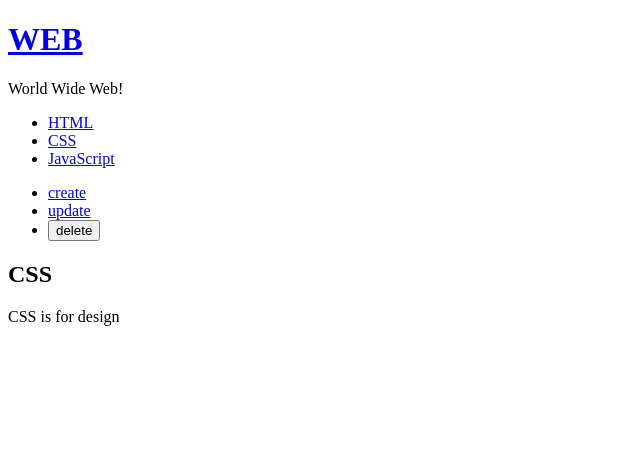
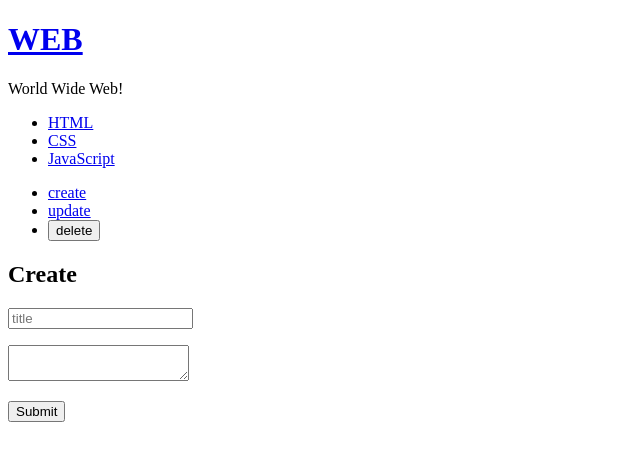
Before and after one commit to navylkh/react-app, a React (Create React App) app: page / in a window 1280 px wide. Shown: the top 460 px of the page, without its empty margins (0-640 px from the left). Built offline with nearby package versions, Linux system fonts and the light colour scheme.

Commit message:
2023.05.26 스터디

```diff
--- a/src/App.js
+++ b/src/App.js
@@ -1,6 +1,7 @@
 import React, { Component } from 'react';
 import TOC from "./components/TOC"
-import Content from "./components/Content"
+import ReadContent from "./components/ReadContent"
+import CreateContent from "./components/CreateContent"
 import Subject from "./components/Subject"
 import Control from "./components/Control"
 //import logo from './logo.svg';
@@ -10,7 +11,7 @@ class App extends Component {
   constructor(props) {
     super(props)
     this.state = {
-      mode:'read',
+      mode:'create',
       selected_content_id:2,
       subject:{title:'WEB', sub:'World Wide Web!'},
       welcome:{title:'Welcome', desc:'Hello, React!!'},
@@ -24,10 +25,11 @@ class App extends Component {
 
   render() {
     console.log('App render()');
-    var _title, _desc = null;
+    var _title, _desc = null, _article = null;
     if(this.state.mode === 'welcome') {
       _title = this.state.welcome.title;
       _desc = this.state.welcome.desc;
+      _article = <ReadContent title={_title} desc={_desc}></ReadContent>
     } else if(this.state.mode === 'read') {
       var i = 0;
       while(i < this.state.contents.length) {
@@ -39,6 +41,9 @@ class App extends Component {
         }
         i = i + 1;
       }
+      _article = <ReadContent title={_title} desc={_desc}></ReadContent>
+    } else if(this.state.mode === 'create') {
+      _article = <CreateContent></CreateContent>
     }
     console.log('render', this);
     return (
@@ -84,7 +89,8 @@ class App extends Component {
             mode:_mode
           });
         }.bind(this)}></Control>
-        <Content title={_title} desc={_desc}></Content>
+        {/* <ReadContent title={_title} desc={_desc}></ReadContent> */}
+        {_article}
       </div>
     );
   }
--- /dev/null
+++ b/src/components/CreateContent.js
@@ -0,0 +1,30 @@
+import React, { Component } from 'react';  // Component 를 사용하기 위해
+
+class CreateContent extends Component {
+    render() {
+      //this.props.title = 'hi';
+      // 컴포넌트 내에서 props 값을 변경할 수 없다.
+      console.log('Content render()');
+      return(
+        <article>
+              <h2>Create</h2>
+              <form action="/create_process" method="post"
+              onSubmit={function(e){
+                e.preventDefault();
+                alert('Submit!!!');
+              }.bind(this)}
+              >
+                <p><input type="text" name="title" placeholder="title"></input></p>
+                <p>
+                  <textarea name="desc" palceholder="description"></textarea>
+                </p>
+                <p>
+                  <input type="submit"></input>
+                </p>
+              </form>
+          </article>
+      );
+    }
+  }
+
+export default CreateContent;
--- a/src/components/Content.js
+++ b/src/components/ReadContent.js
@@ -1,6 +1,6 @@
 import React, { Component } from 'react';  // Component 를 사용하기 위해
 
-class Content extends Component {
+class ReadContent extends Component {
     render() {
       //this.props.title = 'hi';
       // 컴포넌트 내에서 props 값을 변경할 수 없다.
@@ -14,4 +14,4 @@ class Content extends Component {
     }
   }
 
-export default Content;
+export default ReadContent;
```
